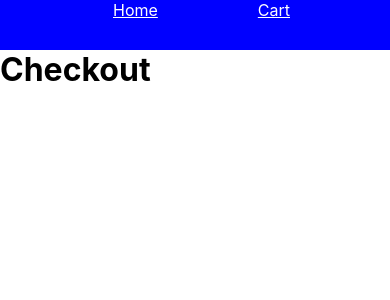
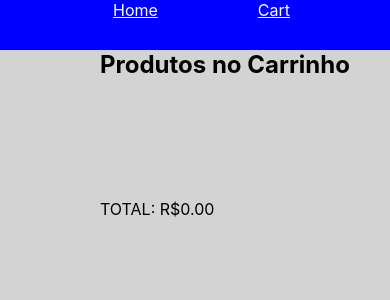
Before and after one commit to Kojikun1/e-commerce-app, a React (Create React App) app: page /checkout in a window 390 px wide. Shown: the top 300 px of the page. Built offline with nearby package versions, Linux system fonts and the light colour scheme.

Commit message:
implement cart checkout page

```diff
--- a/src/App.tsx
+++ b/src/App.tsx
@@ -17,6 +17,9 @@ function App(){
         <Route exact path="/e-commerce-app">
               <Redirect to="/home" />
          </Route>
+         <Route exact path="/e-commerce-app/">
+              <Redirect to="/home" />
+         </Route>
           <Route exact path="/home">
                <Home />
           </Route>
--- a/src/context/CartContext.tsx
+++ b/src/context/CartContext.tsx
@@ -1,4 +1,4 @@
-import React, { useState, useContext, createContext, useEffect, Children } from 'react';
+import React, { useState, useContext, createContext, useEffect } from 'react';
 import { Product } from '../types/interfaces';
 interface CartProducts{
     addToCart(data: Product): void;
@@ -6,13 +6,25 @@ interface CartProducts{
     removeById(id: number): void;
     getTotalProducts(): number;
     getTotalAmount(): string;
+    loadCartItems(): Product[];
 }
 
 const CartContext = createContext<CartProducts>({} as CartProducts);
 
+
 const CartProvider: React.FC = ({ children }) => {
     const [cartData,setCartData] = useState<Product[]>([]);
 
+    useEffect(() => {
+        const data = localStorage.getItem('cartData')
+
+        if(data){
+            setCartData(JSON.parse(data));
+        }
+    },[]);
+    useEffect(() => {
+        localStorage.setItem('cartData',JSON.stringify(cartData));
+    },[cartData]);
     function addToCart(data: Product){
 
         console.log('is running');
@@ -61,9 +73,12 @@ const CartProvider: React.FC = ({ children }) => {
       });
       setCartData(result);
   }
+  function loadCartItems(){
+      return [...cartData];
+  }
 
         return (
-            <CartContext.Provider value={{addToCart, removeItem, removeById, getTotalAmount, getTotalProducts}} >
+            <CartContext.Provider value={{addToCart, removeItem, removeById, getTotalAmount, getTotalProducts, loadCartItems}} >
                 {children}
             </CartContext.Provider>
         )
--- a/src/pages/Checkout/index.tsx
+++ b/src/pages/Checkout/index.tsx
@@ -1,11 +1,27 @@
 import React from 'react';
 
+import { useCart } from '../../context/CartContext';
 
+import './styles.css';
 
 export default function Checkout(){
+    const { loadCartItems, getTotalAmount, removeItem, removeById } = useCart();
+    const data = loadCartItems();
     return (
-        <div>
-            <h1>Checkout</h1>
+        <div className="checkout-container">
+            <h2>Produtos no Carrinho</h2>
+            <ul className="products-container-checkout">
+            {data.map(item => {
+              return (
+                  <li>
+                      <p>Produto {item.name} Preço R${item.price} X {item.amount}</p>
+                      <button onClick={ () => removeItem(item.id)} >-</button>
+                      <button onClick={ () => removeById(item.id)} >X</button>
+                  </li>
+              )
+            })}
+            </ul>
+            <p id="total-output" >TOTAL: R${getTotalAmount()}</p>
         </div>
     )
 }
--- /dev/null
+++ b/src/pages/Checkout/styles.css
@@ -0,0 +1,67 @@
+.checkout-container {
+    width: 100%;
+    height: 100%;
+    min-height: 800px;
+    width: 1200px;
+    margin: 0 auto;
+    background-color: lightgray;
+  }
+.products-container-checkout{
+    margin-top: 100px;
+    margin-left: 100px;
+}
+.products-container-checkout li {
+    text-align: center;
+    display: flex;
+    flex-direction: row;
+}
+.products-container-checkout button {
+  width: 40px;
+  height: 40px;
+  margin-top: 20px;
+  border: none;
+  margin-left: 10px;
+  font-size: 18px;
+  border-radius: 5px;
+}
+.products-container-checkout li p{
+  border: 1px solid black;
+  width: 400px;
+  height: 40px;
+  margin-top: 20px;
+  border-radius: 5px;
+}
+
+h2 {
+  margin-left: 100px;
+}
+#total-output {
+  margin-top: 20px;
+  margin-left: 100px;
+}
+  @media only screen and (max-width: 1200px) {
+    .checkout-container{
+      width: 1000px;
+      margin: 0 auto;
+    }
+  }
+
+  @media only screen and (max-width: 800px) {
+    .checkout-container{
+      width: 600px;
+      margin: 0 auto;
+    }
+    .products-container-checkout {
+        margin-left: 0;
+    }
+  }
+
+  @media only screen and (max-width: 600px) {
+    .checkout-container{
+      width: 400px;
+      margin: 0 auto;
+    }
+    .products-container-checkout {
+        margin-left: 0;
+    }
+  }
--- a/src/pages/Home/index.tsx
+++ b/src/pages/Home/index.tsx
@@ -18,7 +18,7 @@ export default function Home(){
                return 0;
              }
         });
-        console.log(result);
+        //console.log(result);
         setData(prev => {
           return [...result];
         });
@@ -27,7 +27,7 @@ export default function Home(){
       const result = data.sort((a,b) => {
           return a.price > b.price ? 1 : a.price < b.price ? -1 : 0;
       });
-      console.log(result);
+      //console.log(result);
       setData(prev => {
         return [...result];
       });
```
